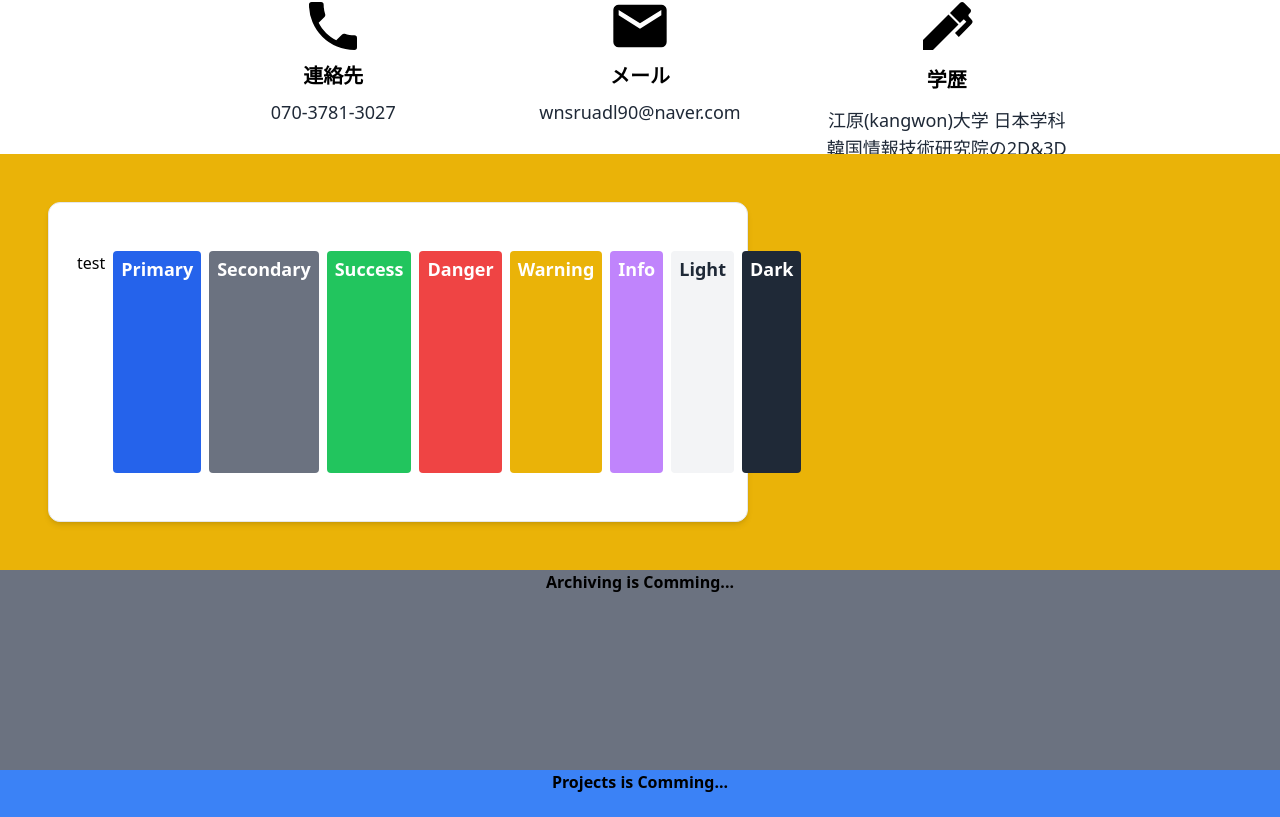
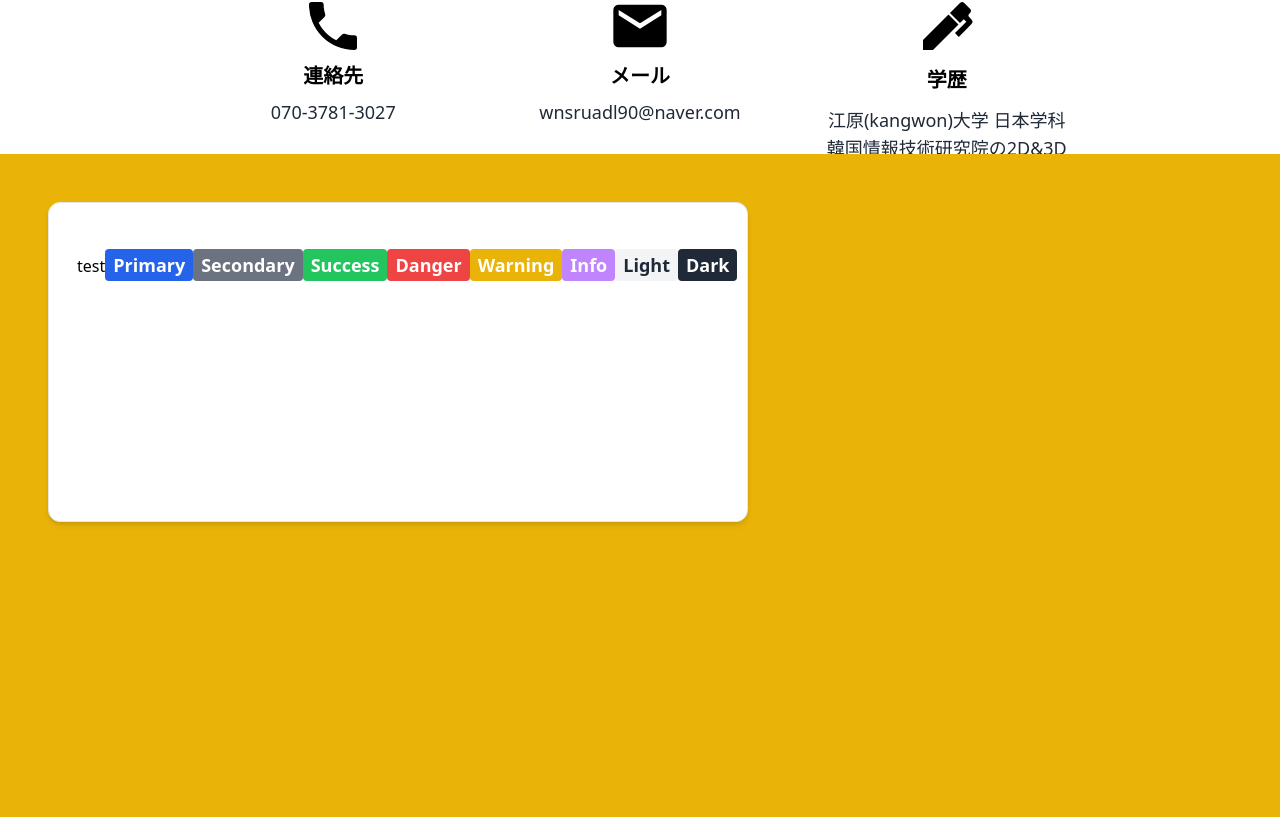
Before and after one commit to GitHubKimJunGyeom/myPortFolio-nuxt, a Nuxt app in the folder kjk-portfolio/: page / in a window 1280 px wide. Shown: the part 1263-2080 px from the top of the page. Built offline with nearby package versions, Linux system fonts and the light colour scheme.

Commit message:
디자인 재수정

```diff
--- a/kjk-portfolio/components/Skill.vue
+++ b/kjk-portfolio/components/Skill.vue
@@ -1,7 +1,8 @@
 <template>
-    <section id="skills" class="-mt-24 relative w-full py-12 px-12 bg-yellow-500">
+    <section id="skills" class="-mt-24 relative w-full py-12 px-12 bg-yellow-500 justify-center items-center min-h-screen">
 
         <div class="h-80 px-7 w-[700px] rounded-[12px] bg-white p-4 shadow-md border flex gap-2 py-12 px-12">
+           <div>
             <label>test</label>
                 <span class="bg-blue-600 font-bold text-white text-center py-1 px-2 text-lg rounded">Primary</span>
                 <span class="bg-gray-500 font-bold text-white text-center py-1 px-2 text-lg rounded">Secondary</span>
@@ -12,5 +13,6 @@
                 <span class="bg-gray-100 font-bold text-gray-800 text-center py-1 px-2 text-lg rounded">Light</span>
                 <span class="bg-gray-800 font-bold text-white text-center py-1 px-2 text-lg rounded">Dark</span>
            </div>
+        </div>
     </section>
 </template>
```
Lines whose indentation alone changed are shown as unchanged.
